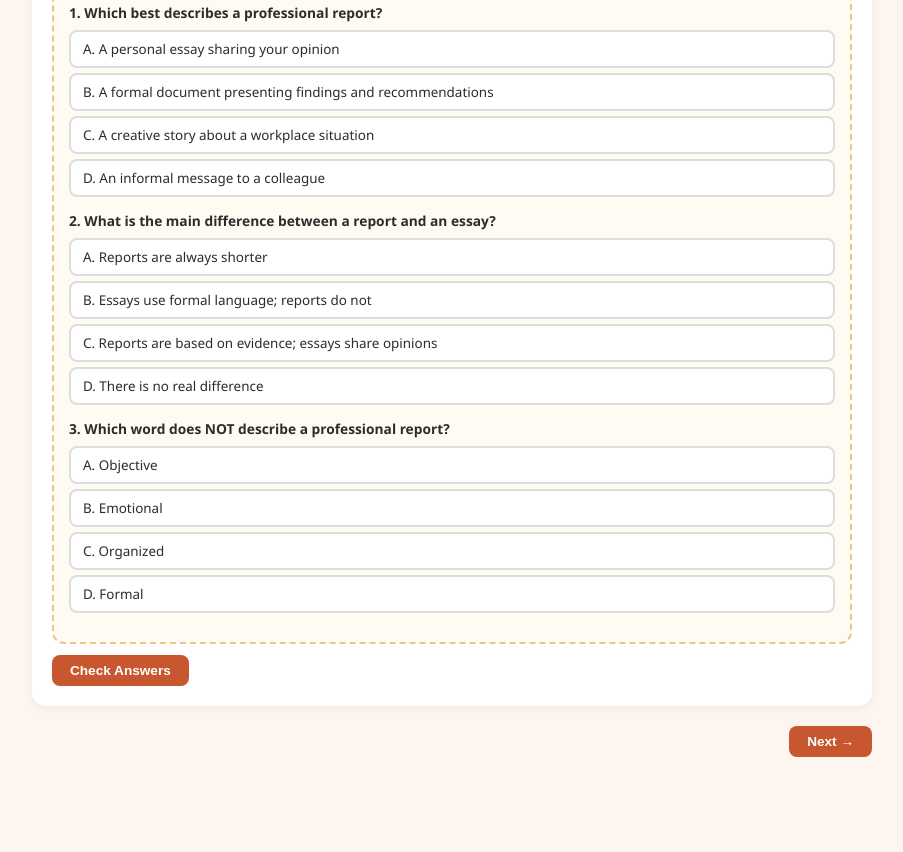
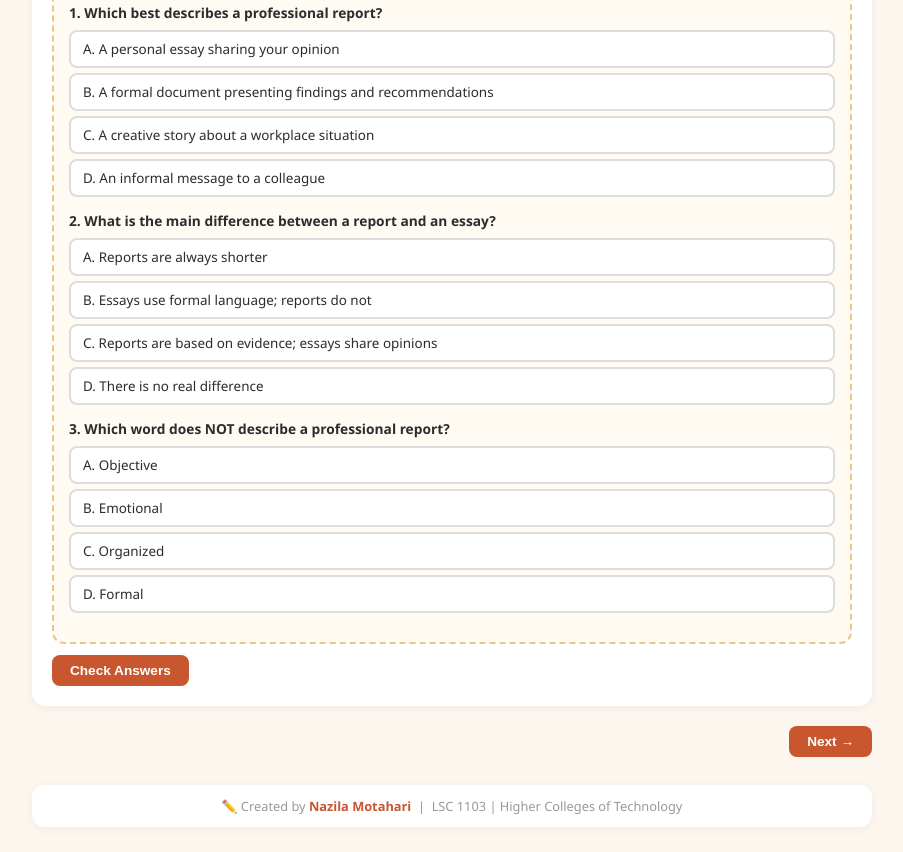
Before and after one commit to Nana390-tech/LSC-1103---Report-Writing-LESSON-, a plain HTML site: page index.html in a window 1280 px wide. Shown: the part 1219-2071 px from the top of the page, without its empty margins (243-1146 px from the left). Before the commit the page ends 2001 px from the top, so only its background shows below. Drawn offline with Linux system fonts and the light colour scheme.

Commit message:
Update index.html

```diff
--- a/index.html
+++ b/index.html
@@ -112,6 +112,7 @@ select:focus{outline:none;border-color:#C8562E}
   <div id="mod-9" class="mod"></div>
   <div id="mod-10" class="mod"></div>
   <button class="fpb" onclick="window.print()" title="Print this section">🖨️ Print Section</button>
+  <div style="margin-top:28px;padding:12px 16px;background:white;border-radius:12px;box-shadow:0 2px 10px rgba(0,0,0,.06);text-align:center;font-size:.8rem;color:#999">✏️ Created by <strong style="color:#C8562E">Nazila Motahari</strong> &nbsp;|&nbsp; LSC 1103 | Higher Colleges of Technology</div>
 </main>
 </div>
 <script>
```
